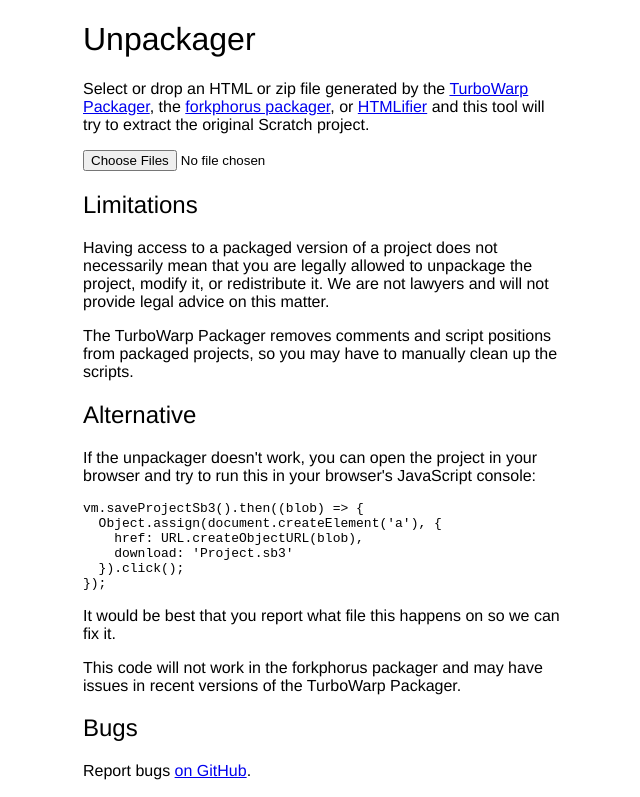
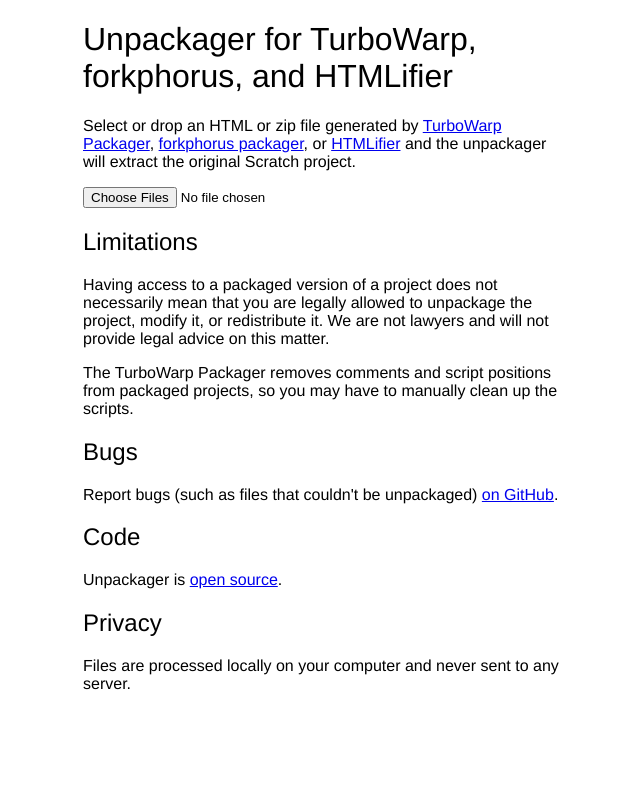
Before and after one commit to TurboWarp/unpackager, a plain HTML site: page index.html in a window 1280 px wide. Shown: the top 797 px of the page, without its empty margins (317-957 px from the left). Drawn offline with Linux system fonts and the light colour scheme.

Commit message:
Update website
Updated title to be more explicit about what this does
Remove "Alternative" section as it was very unlikely to be helpful
and telling people to blindly copy and paste into devtools is not
something we should be encouraging

```diff
--- a/index.html
+++ b/index.html
@@ -3,9 +3,9 @@
   <head>
     <meta charset="utf8">
     <meta name="viewport" content="width=device-width, initial-scale=1">
-    <meta name="description" content="Extract the original Scratch project from HTML or zips generated by the TurboWarp Packager, the forkphorus packager, or HTMLifier.">
+    <meta name="description" content="Extract the original Scratch project from HTML or zip files generated by TurboWarp Packager, forkphorus packager, or HTMLifier.">
     <meta name="theme-color" content="#ff4c4c">
-    <title>Unpackager</title>
+    <title>Unpackager for TurboWarp, forkphorus, and HTMLifier</title>
     <style>
       :root {
         font-family: "Helvetica Neue", Helvetica, Arial, sans-serif;
@@ -62,9 +62,9 @@
 
   <body>
     <main>
-      <h1>Unpackager</h1>
+      <h1>Unpackager for TurboWarp, forkphorus, and HTMLifier</h1>
 
-      <p>Select or drop an HTML or zip file generated by the <a href="https://packager.turbowarp.org/">TurboWarp Packager</a>, the <a href="https://forkphorus.github.io/packager/">forkphorus packager</a>, or <a href="https://sheeptester.github.io/htmlifier/">HTMLifier</a> and this tool will try to extract the original Scratch project.</p>
+      <p>Select or drop an HTML or zip file generated by <a href="https://packager.turbowarp.org/">TurboWarp Packager</a>, <a href="https://forkphorus.github.io/packager/">forkphorus packager</a>, or <a href="https://sheeptester.github.io/htmlifier/">HTMLifier</a> and the unpackager will extract the original Scratch project.</p>
 
       <input type="file" class="file-input" accept=".zip, .html" multiple autocomplete="off">
 
@@ -74,21 +74,8 @@
       <p>Having access to a packaged version of a project does not necessarily mean that you are legally allowed to unpackage the project, modify it, or redistribute it. We are not lawyers and will not provide legal advice on this matter.</p>
       <p>The TurboWarp Packager removes comments and script positions from packaged projects, so you may have to manually clean up the scripts.</p>
 
-      <h2>Alternative</h2>
-      <p>If the unpackager doesn't work, you can open the project in your browser and try to run this in your browser's JavaScript console:</p>
-      <p class="code">
-        vm.saveProjectSb3().then((blob) => {<br>
-        &nbsp;&nbsp;Object.assign(document.createElement('a'), {<br>
-        &nbsp;&nbsp;&nbsp;&nbsp;href: URL.createObjectURL(blob),<br>
-        &nbsp;&nbsp;&nbsp;&nbsp;download: 'Project.sb3'<br>
-        &nbsp;&nbsp;}).click();<br>
-        });
-      </p>
-      <p>It would be best that you report what file this happens on so we can fix it.</p>
-      <p>This code will not work in the forkphorus packager and may have issues in recent versions of the TurboWarp Packager.</p>
-
       <h2>Bugs</h2>
-      <p>Report bugs <a href="https://github.com/TurboWarp/unpackager/issues">on GitHub</a>.</p>
+      <p>Report bugs (such as files that couldn't be unpackaged) <a href="https://github.com/TurboWarp/unpackager/issues">on GitHub</a>.</p>
 
       <h2>Code</h2>
       <p>Unpackager is <a href="https://github.com/TurboWarp/unpackager">open source</a>.</p>
```
